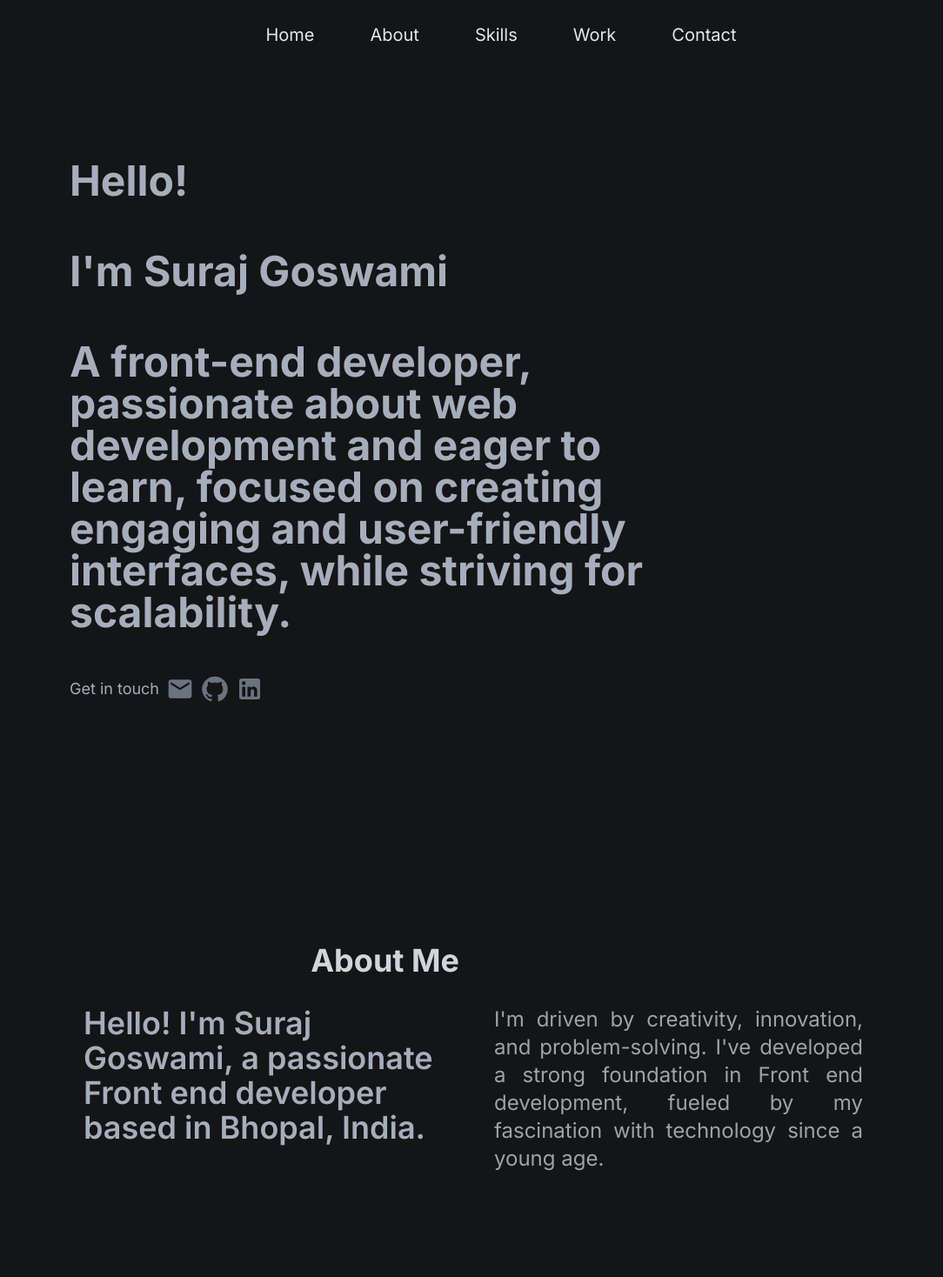
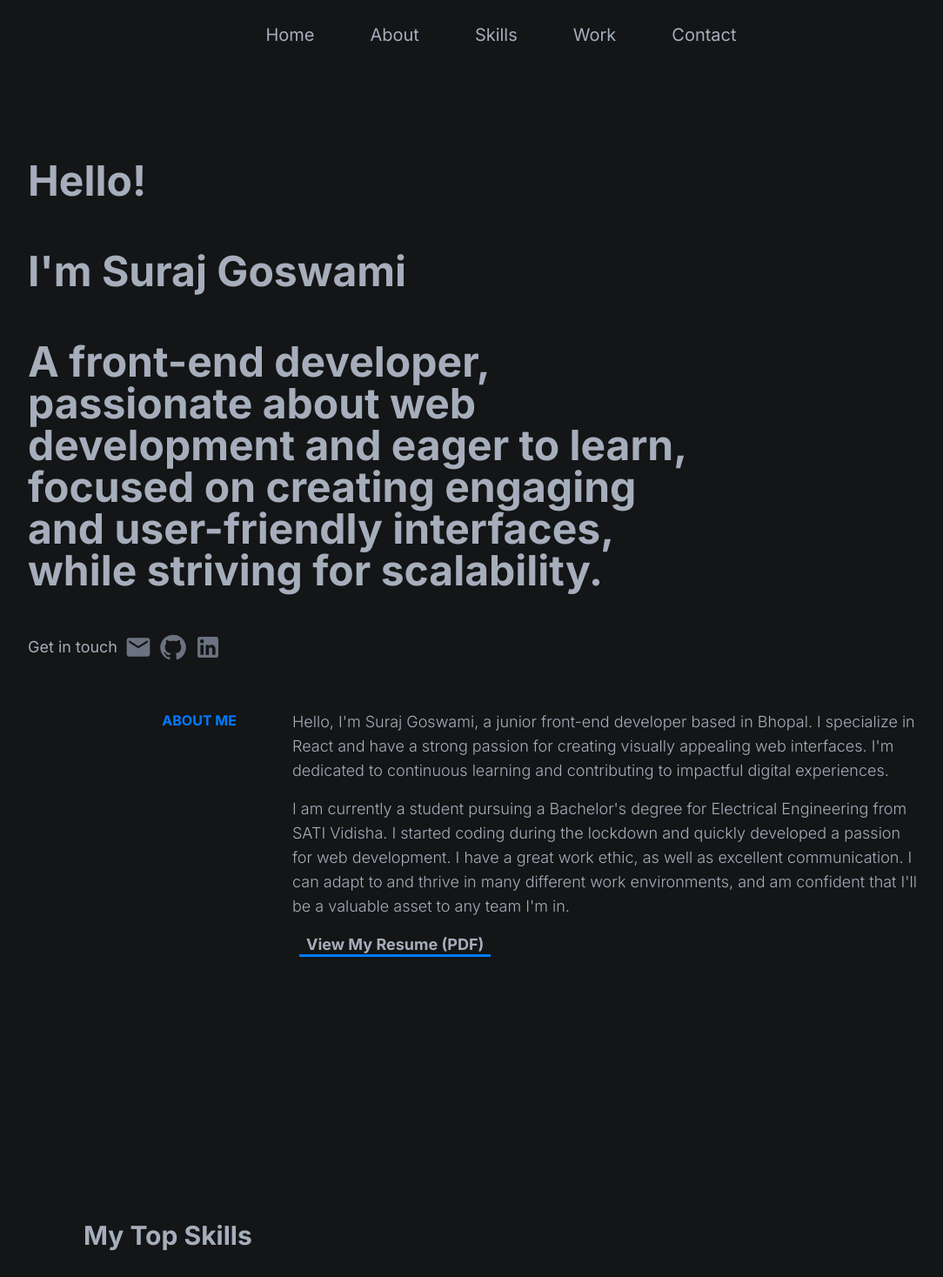
Before and after one commit to SurajG20/Portfolio-Website, a React (Vite) app: page / in a window 1280 px wide. Shown: the top 1468 px of the page at 87% size, without its empty margins (64-1148 px from the left). Built offline with nearby package versions, Linux system fonts and the light colour scheme.

Commit message:
About me

```diff
--- a/src/App.jsx
+++ b/src/App.jsx
@@ -11,7 +11,7 @@ function App() {
       <Navbar />
       <main className="flex flex-col px-8 xl:pl-24">
         <Home />
-        <div className="flex flex-col gap-16   xl:gap-24 md:mr-16 xl:mr-32">
+        <div className="flex flex-col gap-16 xl:gap-24 md:mr-16 xl:mr-32">
           <About />
           <Skills />
           <Work />
--- a/src/components/About.jsx
+++ b/src/components/About.jsx
@@ -2,33 +2,71 @@ import React from 'react';
 
 const About = () => {
   return (
-    <div
-      name="about"
-      className="w-full h-screen bg-[#131516] text-[#A6ADBB] px-12"
-    >
-      <div className="flex flex-col justify-center items-center w-full h-full">
-        <div className="max-w-[1000px] w-full grid grid-cols-2 gap-8">
-          <div className="sm:text-right pb-8 pl-4">
-            <p className="text-4xl font-bold inline text-gray-300">About Me</p>
-          </div>
-        </div>
-        <div className="max-w-[1000px] w-full grid sm:grid-cols-2 gap-12 px-4">
-          <div className="sm:text-right text-4xl font-semibold ">
-            <p className="text-start ">
-              Hello! I'm Suraj Goswami, a passionate Front end developer based
-              in Bhopal, India.
-            </p>
-          </div>
-          <div>
-            <p className="text-2xl text-zinc-400  text-justify">
-              I'm driven by creativity, innovation, and problem-solving. I've
-              developed a strong foundation in Front end development, fueled by
-              my fascination with technology since a young age.
-            </p>
-          </div>
+    <div class="flex flex-col items-start md:flex-row gap-4 md:gap-16">
+      <div class="md:basis-1/4 md:text-right">
+        <p class="my-0 lg:text-base text-sm font-bold uppercase  text-[#007bff]">
+          About Me
+        </p>
+      </div>
+      <div class="md:basis-3/4">
+        <div class="flex flex-col gap-4">
+          <h4 class="my-0 lg:text-lg text-base font-light">
+            Hello, I'm Suraj Goswami, a junior front-end developer based in
+            Bhopal. I specialize in React and have a strong passion for creating
+            visually appealing web interfaces. I'm dedicated to continuous
+            learning and contributing to impactful digital experiences.
+          </h4>
+          <h4 class="my-0 lg:text-lg text-base font-light">
+            I am currently a student pursuing a Bachelor's degree for Electrical
+            Engineering from SATI Vidisha. I started coding during the lockdown
+            and quickly developed a passion for web development. I have a great
+            work ethic, as well as excellent communication. I can adapt to and
+            thrive in many different work environments, and am confident that
+            I'll be a valuable asset to any team I'm in.
+          </h4>
+          {/* <h4 class="my-0 lg:text-lg text-base font-light">
+            Outside of work, I enjoy a sprinkle of outdoor activities, including
+            Cricket, Movies, and Travelling. Moreover, I am deeply committed to
+            giving back to the tech community by volunteering as a mentor for
+            aspiring engineers. There's a unique satisfaction in guiding others
+            on their path and seeing them overcome hurdles and grow in their
+            skills.
+          </h4> */}
+          <h4 class="my-0 font-bold lg:text-lg text-base w-fit px-2 lg:mx-2 transition-all shadow-[inset_0px_-3px_0px_0px_#007bff] hover:shadow-[inset_0px_-30px_0px_0px_#007bff] hover:prose-invert cursor-pointer duration-300">
+            <a href="/" aria-label="Suraj's Resume">
+              View My Resume (PDF)
+            </a>
+          </h4>
         </div>
       </div>
     </div>
+    // <div
+    //   name="about"
+    //   className="w-full h-screen bg-[#131516] text-[#A6ADBB] px-12"
+    // >
+    //   <div className="flex flex-col justify-center items-center w-full h-full">
+    //     <div className="max-w-[1000px] w-full grid grid-cols-2 gap-8">
+    //       <div className="sm:text-right pb-8 pl-4">
+    //         <p className="text-4xl font-bold inline text-gray-300">About Me</p>
+    //       </div>
+    //     </div>
+    //     <div className="max-w-[1000px] w-full grid sm:grid-cols-2 gap-12 px-4">
+    //       <div className="sm:text-right text-4xl font-semibold ">
+    //         <p className="text-start ">
+    //           Hello! I'm Suraj Goswami, a passionate Front end developer based
+    //           in Bhopal, India.
+    //         </p>
+    //       </div>
+    //       <div>
+    //         <p className="text-2xl text-zinc-400  text-justify">
+    //           I'm driven by creativity, innovation, and problem-solving. I've
+    //           developed a strong foundation in Front end development, fueled by
+    //           my fascination with technology since a young age.
+    //         </p>
+    //       </div>
+    //     </div>
+    //   </div>
+    // </div>
   );
 };
 
--- a/src/components/Home.jsx
+++ b/src/components/Home.jsx
@@ -2,16 +2,16 @@ import React from 'react';
 
 const Home = () => {
   return (
-    <div>
-      <div class="xl:min-h-[80vh] flex flex-col gap-12  xl:mb-0 xl:mt-24 xl:pr-96 z-10 px-12 bg-[#131516] text-[#A6ADBB]">
+    // <div class="xl:min-h-[80vh] flex flex-col gap-12  xl:mb-0 xl:mt-24 xl:pr-96 z-10 px-12 ">
+    <div className="xl:min-h-[80vh] flex flex-col gap-12 mt-8 mb-16 xl:mb-0 xl:mt-24 xl:pr-96  bg-[#131516] text-[#A6ADBB]">
       <h2 class="mt-2 mb-0 font-bold lg:text-5xl text-3xl">Hello!</h2>
       <h2 class="mt-2 mb-0 font-bold lg:text-5xl text-3xl">
         I'm <span class="font-bold">Suraj Goswami</span>
       </h2>
       <h2 class="mt-2 mb-0 font-bold lg:text-5xl text-3xl">
         A front-end developer, passionate about web development and eager to
-          learn, focused on creating engaging and user-friendly interfaces,
-          while striving for scalability.
+        learn, focused on creating engaging and user-friendly interfaces, while
+        striving for scalability.
       </h2>
       <div class="flex gap-2 items-center">
         <h4 class="my-0 lg:text-lg text-base font-normal">Get in touch</h4>
@@ -64,7 +64,6 @@ const Home = () => {
         </div>
       </div>
     </div>
-    </div>
 
     // <div name="home" className="w-full h-screen bg-gray-1000 ">
     //   <div className="max-w-[1000px] mx-auto px-12 flex flex-col justify-center h-full">
--- a/src/components/Navbar.jsx
+++ b/src/components/Navbar.jsx
@@ -8,7 +8,7 @@ const Navbar = () => {
   const handleClick = () => setNav(!nav);
 
   return (
-    <div className=" w-full h-[80px] flex justify-end md:justify-center items-center px-12 bg-[#131516]  text-gray-300 ">
+    <div className=" w-full h-[80px] flex justify-end md:justify-center items-center px-12 bg-[#131516]  text-[#A6ADBB] ">
       <ul className="hidden md:flex">
         <li>
           <NavLink
@@ -22,7 +22,7 @@ const Navbar = () => {
             to="/"
             smooth={true}
             duration={500}
-            className="cursor-pointer rounded-md px-4 py-[0.10rem] text-xl text-gray-200 duration-100 "
+            className="cursor-pointer rounded-md px-4 py-[0.10rem] text-xl text-[#A6ADBB] duration-100 "
           >
             Home
           </NavLink>
@@ -39,7 +39,7 @@ const Navbar = () => {
             to="about"
             smooth={true}
             duration={500}
-            className="cursor-pointer rounded-md px-4 py-[0.10rem] text-xl text-gray-200 duration-100 "
+            className="cursor-pointer rounded-md px-4 py-[0.10rem] text-xl text-[#A6ADBB] duration-100 "
           >
             About
           </NavLink>
@@ -56,7 +56,7 @@ const Navbar = () => {
             to="skills"
             smooth={true}
             duration={500}
-            className="cursor-pointer rounded-md px-4 py-[0.10rem] text-xl text-gray-200 duration-100 "
+            className="cursor-pointer rounded-md px-4 py-[0.10rem] text-xl text-[#A6ADBB] duration-100 "
           >
             Skills
           </NavLink>
@@ -73,7 +73,7 @@ const Navbar = () => {
             to="work"
             smooth={true}
             duration={500}
-            className="cursor-pointer rounded-md px-4 py-[0.10rem] text-xl text-gray-200 duration-100 "
+            className="cursor-pointer rounded-md px-4 py-[0.10rem] text-xl text-[#A6ADBB] duration-100 "
           >
             Work
           </NavLink>
@@ -90,7 +90,7 @@ const Navbar = () => {
             to="contact"
             smooth={true}
             duration={500}
-            className="cursor-pointer rounded-md px-4 py-[0.10rem] text-xl text-gray-200 duration-100 "
+            className="cursor-pointer rounded-md px-4 py-[0.10rem] text-xl text-[#A6ADBB] duration-100 "
           >
             Contact
           </NavLink>
@@ -100,9 +100,9 @@ const Navbar = () => {
       {/* Hamburger */}
       <div onClick={handleClick} className="md:hidden z-10  ">
         {!nav ? (
-          <FaBars className="h-6 w-6 transform cursor-pointer select-none rounded-md duration-300 active:scale-50" />
+          <FaBars className="h-6 w-6 transform cursor-pointer select-none rounded-md duration-300 active:scale-50 fill-[#007bff]" />
         ) : (
-          <FaTimes className="h-6 w-6 transform cursor-pointer select-none rounded-md duration-300 active:scale-50" />
+          <FaTimes className="h-6 w-6 transform cursor-pointer select-none rounded-md duration-300 active:scale-50 fill-[#007bff]" />
         )}
       </div>
 
@@ -111,16 +111,16 @@ const Navbar = () => {
         className={
           !nav
             ? 'hidden'
-            : 'absolute top-0 right-0 w-[60%] h-[60%] bg-[#2a303c] flex flex-col rounded-md  justify-center items-center z-5 duration-500 '
+            : 'absolute top-0 right-0 w-[60%] h-[100%] bg-[#2a303c] flex flex-col rounded-md  justify-center items-center z-5 duration-500 '
         }
       >
-        <li className=" py-4 text-xl ">
+        <li className=" py-4 text-3xl ">
           <NavLink
             onClick={handleClick}
             to="/"
             smooth={true}
             duration={500}
-            className="mono-type text-2xl font-bold tracking-widest text-gray-100"
+            className="mono-type text-xl font-bold tracking-widest text-[#A6ADBB]"
           >
             Home
           </NavLink>
@@ -132,7 +132,7 @@ const Navbar = () => {
             to="about"
             smooth={true}
             duration={500}
-            className="mono-type text-2xl font-bold tracking-widest text-gray-100"
+            className="mono-type text-xl font-bold tracking-widest text-[#A6ADBB]"
           >
             About
           </NavLink>
@@ -144,7 +144,7 @@ const Navbar = () => {
             to="skills"
             smooth={true}
             duration={500}
-            className="mono-type text-2xl font-bold tracking-widest text-gray-100"
+            className="mono-type text-xl font-bold tracking-widest text-[#A6ADBB]"
           >
             Skills
           </NavLink>
@@ -156,7 +156,7 @@ const Navbar = () => {
             to="work"
             smooth={true}
             duration={500}
-            className="mono-type text-2xl font-bold tracking-widest text-gray-100"
+            className="mono-type text-xl font-bold tracking-widest text-[#A6ADBB]"
           >
             Work
           </NavLink>
@@ -168,7 +168,7 @@ const Navbar = () => {
             to="contact"
             smooth={true}
             duration={500}
-            className="mono-type text-2xl font-bold tracking-widest text-gray-100"
+            className="mono-type text-xl font-bold tracking-widest text-[#A6ADBB]"
           >
             Contact
           </NavLink>
```
Lines whose indentation alone changed are shown as unchanged.
